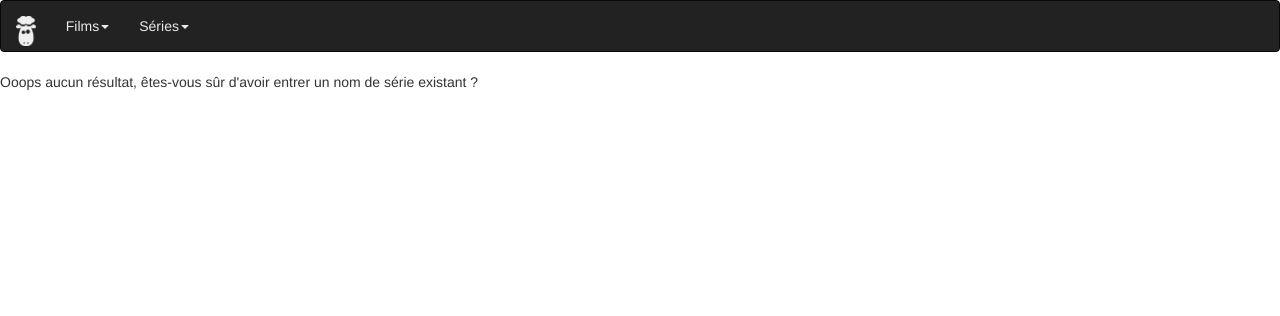
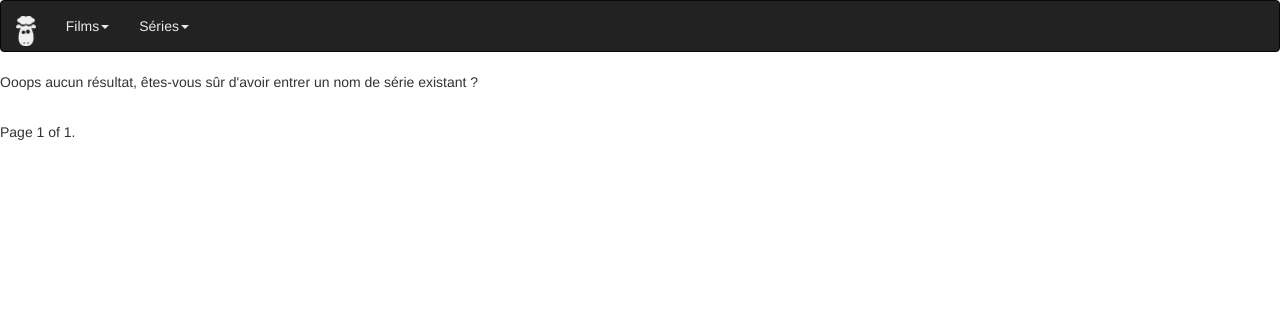
Before and after one commit to nicolascarrara/BlackSheepTV, a Django app: page /blacksheep/film in a window 1280 px wide. Shown: the top 316 px of the page. Run offline with Django 3.2, Linux system fonts and the light colour scheme; data that the repository does not hold is empty; some libraries are stand-ins or nearby versions.

Commit message:
ajout pagination film

```diff
--- a/blacksheep/templates/blacksheep/v_filmList.html
+++ b/blacksheep/templates/blacksheep/v_filmList.html
@@ -28,3 +28,18 @@
     <p>Ooops aucun résultat, êtes-vous sûr d'avoir entrer un nom de série existant ?</p>
 
 {% endfor %}
+<div class="pagination">
+  <span class="step-links">
+      {% if object_list.has_previous %}
+          <a href="?page={{ object_list.previous_page_number }}">previous</a>
+      {% endif %}
+
+      <span class="current">
+          Page {{ object_list.number }} of {{ object_list.paginator.num_pages }}.
+      </span>
+
+      {% if object_list.has_next %}
+          <a href="?page={{ object_list.next_page_number }}">next</a>
+      {% endif %}
+  </span>
+</div>
--- a/blacksheep/urls.py
+++ b/blacksheep/urls.py
@@ -1,5 +1,5 @@
 from django.conf.urls import url, include
-from .views import discoverAPI, rechercheFilm, rechercheSerie,accueil, FilmListView, SerieListView, FilmDetailView, SerieDetailView, SaisonDetailView, EpisodeDetailView,loginAPI
+from .views import discoverAPI,FilmList, rechercheFilm, rechercheSerie,accueil, SerieListView, FilmDetailView, SerieDetailView, SaisonDetailView, EpisodeDetailView,loginAPI
 
 
 app_name = 'blacksheep'
@@ -7,7 +7,7 @@ urlpatterns = [
     url(r'^$', accueil, name='accueil'),
     url(r'^loginAPI/', loginAPI, name='loginAPI'),
     url(r'^film/discoverAPI',discoverAPI, name='discoverAPI'),
-    url(r'^film$', FilmListView.as_view(), name='film-list'),
+    url(r'^film$', FilmList, name='film-list'),
     url(r'^film/search', rechercheFilm, name='film-search'),
     url(r'^detailFilm/(?P<pk>\d+)$', FilmDetailView.as_view(), name='film-detail'),
     url(r'^serie/$', SerieListView.as_view(), name='serie-list'),
--- a/blacksheep/views.py
+++ b/blacksheep/views.py
@@ -1,4 +1,5 @@
 from django.shortcuts import render
+from django.core.paginator import Paginator, EmptyPage, PageNotAnInteger
 from django.urls import reverse, reverse_lazy
 from django.http import HttpResponse
 from BlackSheepTV import settings
@@ -49,9 +50,21 @@ def discoverAPI(request):
     }
     return render(request, 'blacksheep/v_filmList.html', context)
 
-class FilmListView(ListView):
+def FilmList(request):
     model = Film
+    films_list = Film.objects.all()
+    paginator = Paginator(films_list, 10)
+    page = request.GET.get('page')
+    try:
+        films = paginator.page(page)
+    except PageNotAnInteger:
+        # If page is not an integer, deliver first page.
+        films = paginator.page(1)
+    except EmptyPage:
+        # If page is out of range (e.g. 9999), deliver last page of results.
+        films = paginator.page(paginator.num_pages)
 
+    return render(request, 'blacksheep/film_list.html', {'object_list': films})
 
 class SerieListView(ListView):
     model = Serie
@@ -86,7 +99,18 @@ def rechercheFilm(request):
 
     if not query:
 
-        films = Film.objects.all()
+        films_list = Film.objects.all()
+        paginator = Paginator(films_list, 10)
+
+        page = request.GET.get('page')
+        try:
+            films = paginator.page(page)
+        except PageNotAnInteger:
+            # If page is not an integer, deliver first page.
+            films = paginator.page(1)
+        except EmptyPage:
+            # If page is out of range (e.g. 9999), deliver last page of results.
+            films = paginator.page(paginator.num_pages)
 
     else:
 
```
